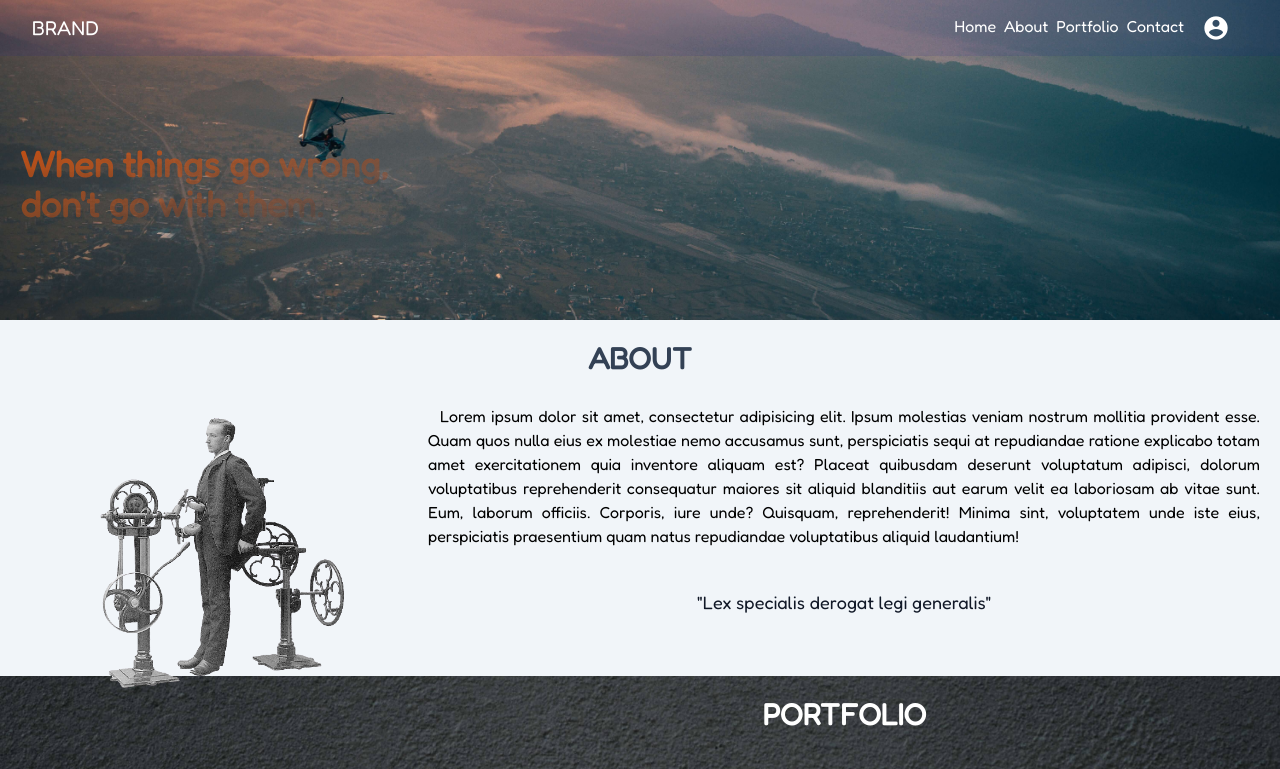
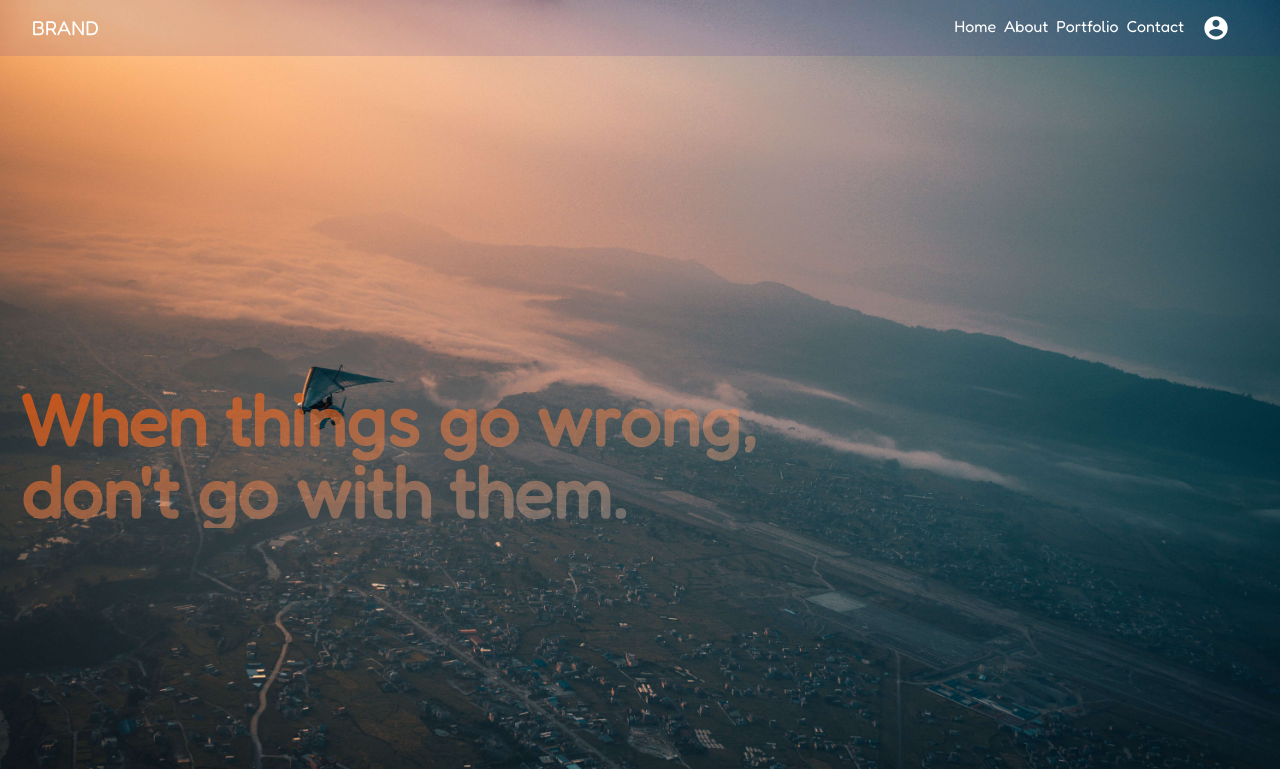
Before and after one commit to Sihkdragon/bloggy-ui, a website: page public/index.html in a window 1280 px wide. Shown: the top 769 px of the page. Drawn offline with Linux system fonts and the light colour scheme.

Commit message:
add lg response

```diff
--- a/public/index.html
+++ b/public/index.html
@@ -27,7 +27,7 @@
         clip-rule="evenodd" />
     </svg></button>
 
-  <section id="banner" class="h-80 bg-[url('../img/bg.jpg')] bg-cover bg-no-repeat bg-fixed bg-center bg-gray-700">
+  <section id="banner" class="min-h-screen bg-[url('../img/bg.jpg')] bg-cover bg-no-repeat bg-fixed bg-center bg-gray-700">
     <nav class="bg-myblue-1 bg-opacity-10 flex justify-between h-14 items-center" id="navbar-default">
       <div id="button-menu"
         class="h-full w-16 hover:bg-gray-900 hover:bg-opacity-10 justify-center items-center cursor-pointer flex md:hidden"
@@ -87,40 +87,31 @@
       </a>
     </div>
     <!-- Toogle Menu -->
-    <div id="cover" class="container flex items-center px-5 w-full h-4/5">
-      <h1 class="font-bold text-4xl bg-clip-text text-transparent bg-gradient-to-br from-orange-600/80 to-slate-800/20">
+    <div id="cover" class="container flex items-center px-5 w-full h-screen  mx-auto">
+      <h1 class="font-bold text-4xl lg:text-7xl bg-clip-text text-transparent bg-gradient-to-br from-orange-600/80 to-slate-200/30">
         When things go wrong,<br />
         don't go with them.
       </h1>
     </div>
   </section>
   <main class="container mx-auto">
-    <section id="about-section" class="section">
+    <section id="about-section" class="section min-h-screen">
       <h2 class="section-title">ABOUT</h2>
-      <!-- <div class="row grid grid-cols-1 lg:grid-cols-2"> -->
-      <img src="img/object.png" alt="object" class="w-2/5 lg:w-1/5 m-auto block lg:m-0
+      <div class="row w-full grid grid-cols-1 lg:grid-cols-2 lg:my-10">
+      <img src="img/object.png" alt="object" class="w-2/5 lg:h-fit m-auto block lg:m-0
           lg:mx-20 lg:float-left" />
       <p class="text-justify indent-3 mt-7 block">
-        Lorem ipsum dolor sit amet, consectetur adipisicing elit. Ipsum
-        molestias veniam nostrum mollitia provident esse. Quam quos nulla eius
-        ex molestiae nemo accusamus sunt, perspiciatis sequi at repudiandae
-        ratione explicabo totam amet exercitationem quia inventore aliquam
-        est? Placeat quibusdam deserunt voluptatum adipisci, dolorum
-        voluptatibus reprehenderit consequatur maiores sit aliquid blanditiis
-        aut earum velit ea laboriosam ab vitae sunt. Eum, laborum officiis.
-        Corporis, iure unde? Quisquam, reprehenderit! Minima sint, voluptatem
-        unde iste eius, perspiciatis praesentium quam natus repudiandae
-        voluptatibus aliquid laudantium!
+        Lorem ipsum dolor sit amet consectetur adipisicing elit. Ut aspernatur dolores corporis perspiciatis praesentium soluta iusto, assumenda reprehenderit, quibusdam, laboriosam quo vitae sequi sed repellendus nostrum cum natus aliquam architecto placeat voluptas pariatur quis corrupti! Rerum tempore veritatis hic maiores, quos, tempora ut minima eos reprehenderit corporis tenetur. Earum molestiae illo aut, incidunt unde fugit neque totam aliquid maiores, praesentium fuga. Vitae eligendi possimus obcaecati, sapiente autem natus nesciunt accusantium repudiandae, ex aspernatur ipsum facilis quas? Nesciunt alias quis ea qui magnam? Veritatis odio excepturi ullam commodi harum, repellat doloribus velit. Libero beatae incidunt ex rerum error unde eum nihil itaque! Neque beatae porro, labore nemo optio harum ipsum maiores quibusdam minus omnis ab ut placeat eligendi perferendis ipsam repudiandae laboriosam rem delectus. Ipsam similique quas perferendis illum ad sapiente quod quos omnis minima. Molestiae nulla eos excepturi corporis rerum iusto quos voluptatum aperiam corrupti quidem voluptates nemo facilis inventore velit, dolor aspernatur animi numquam, minima magnam impedit culpa natus possimus? Ipsum, ipsa vitae dolorum, numquam soluta itaque, alias distinctio commodi accusamus assumenda quisquam temporibus?
       </p>
-      <!-- </div> -->
-      <blockquote class="text-gray-900 text-lg font-extralight text-center my-10">
+      </div>
+      <blockquote class="text-gray-900 text-lg font-extralight text-center my-10 lg:my-5 lg:text-2xl">
         "Lex specialis derogat legi generalis"
       </blockquote>
     </section>
     <section id="portfolio-section"
       class="section bg-[url('../img/portfoliobg.jpg')] bg-cover bg-no-repeat bg-center bg-fixed">
       <h2 class="section-title text-white">PORTFOLIO</h2>
-      <div class="grid grid-cols-2 my-10 gap-8 place-content-center place-items-center lg:grid-cols-4 md:gap-4">
+      <div class="grid grid-cols-2 my-10 gap-8 place-content-center place-items-center lg:grid-cols-4 md:gap-6">
         <div class="project-card">
           <img src="https://via.placeholder.com/192x95" alt="ss" srcset="" />
           <div class="card-content px-2">
@@ -167,7 +158,7 @@
         </div>
       </div>
     </section>
-    <section id="contact-section" class="section min-h-screen">
+    <section id="contact-section" class="section min-h-screen ">
       <h2 class="section-title">CONTACT</h2>
       <div href="https://instagram.com/ditotisi" target="_blank" class="social-media">
         <div class="socmed-icon w-8 mr-2">
@@ -175,13 +166,13 @@
         </div>
         <div class="socmed-name text-xl">Instagram</div>
       </div>
-      <a href="https://instagram.com/ditotisi" target="_blank" class="social-media mb-5">
+      <a href="http://github.com/sihkdragon" target="_blank" class="social-media mb-5">
         <div class="socmed-icon w-8 mr-2">
           <img src="https://cdn.cdnlogo.com/logos/g/69/github-icon.svg" />
         </div>
         <div class="socmed-name text-xl">Github</div>
       </a>
-      <form action="#">
+      <!-- <form action="#"> -->
         <label for="email" class="text-slate-600">E-mail</label>
         <input type="email" name="email" id="email"
           class="py-2 px-4 my-2 w-1/2 block border-2 border-orange-300 rounded-md outline-none focus:border-orange-500 text-slate-600"
@@ -191,13 +182,13 @@
           class="block mt-3 h-64 w-full p-2 border-2 border-orange-300 rounded-md outline-none focus:border-orange-500 text-slate-600"
           placeholder="Your Message Here..."></textarea>
         </div>
-        <div class="button-group flex float-right">
+        <div class="button-group flex justify-end">
           <input type="reset" value="Reset"
             class="px-5 py-2 bg-orange-600 text-white rounded-lg block mt-5 cursor-pointer hover:bg-orange-500 hover:text-slate-400" />
           <input type="submit" value="Submit"
             class="px-5 py-2 bg-orange-600 text-white rounded-lg block mt-5 cursor-pointer hover:bg-orange-500 hover:text-slate-400 ml-2" />
         </div>
-      </form>
+      <!-- </form> -->
     </section>
     <section class="section bg-gray-700">
       <div class="container mx-auto px-5 grid grid-cols-2">
```
Also changed, not shown: public/css/style.css.
